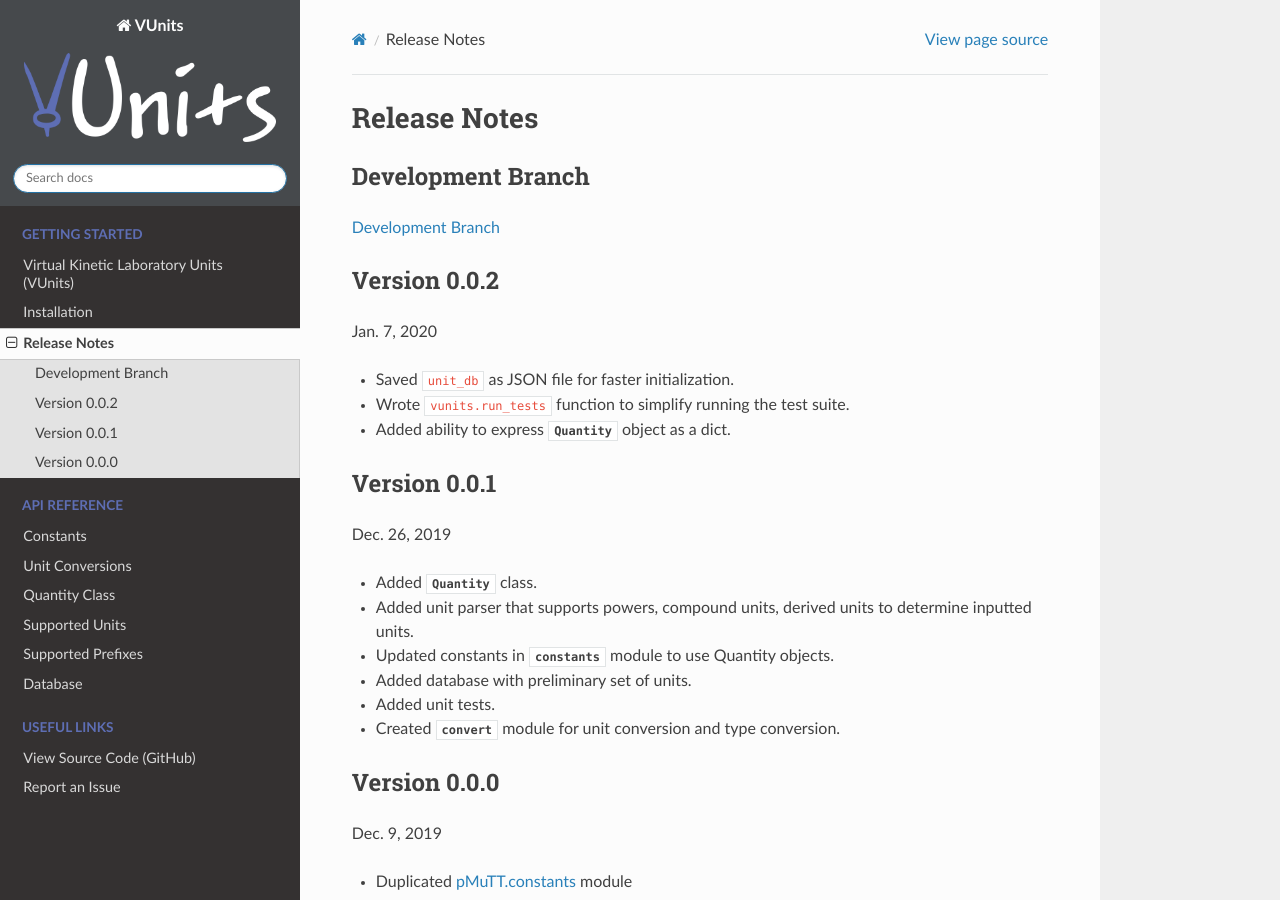
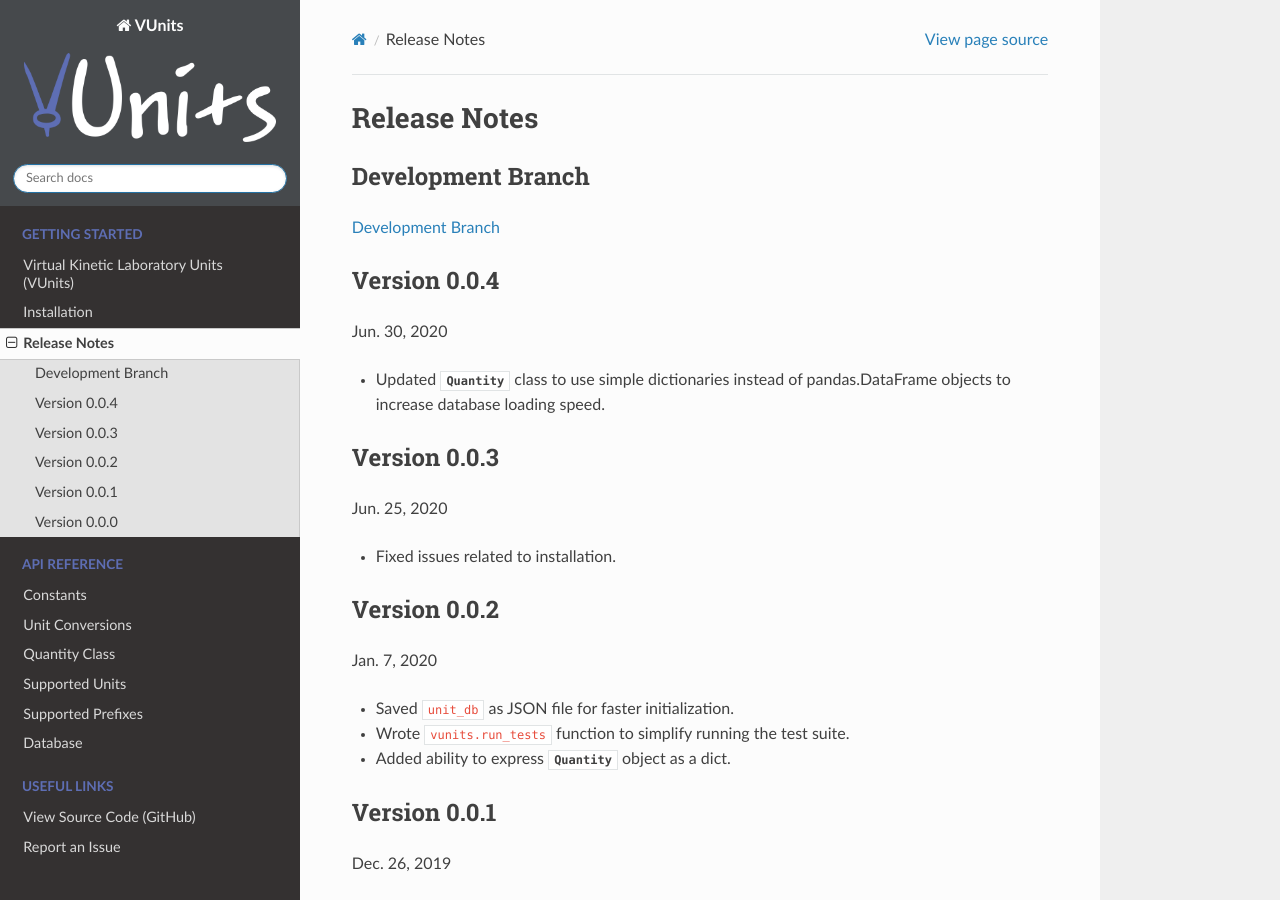
Before and after one commit to VlachosGroup/vunits, a Sphinx documentation site: the page built from docs/source/release_notes.rst, in a window 1280 px wide and 900 px high. Built offline with Sphinx 7.4.7 and the Read the Docs theme 2.0.0, drawn with Linux system fonts in a browser that asks for light colours.

Commit message:
Updated documentation and version number

```diff
--- a/README.rst
+++ b/README.rst
@@ -25,7 +25,7 @@ Dependencies
 
 -  Python3
 -  `Numpy`_: Used for vector and matrix operations
--  `Pandas`_: Used to represent unit dimensions of Quantity objects
+-  `Pandas`_: (Optional) Used by testing suite to read Excel spreadsheets
 -  `xlrd`_: (Optional) Used by testing suite to read Excel spreadsheets
 
 Getting Started
--- a/docs/source/conf.py
+++ b/docs/source/conf.py
@@ -26,7 +26,7 @@ author = 'Vlachos Research Group'
 # The short X.Y version
 version = ''
 # The full version, including alpha/beta/rc tags
-release = '0.0.3'
+release = '0.0.4'
 
 
 # -- General configuration ---------------------------------------------------
--- a/docs/source/release_notes.rst
+++ b/docs/source/release_notes.rst
@@ -6,6 +6,19 @@ Release Notes
 Development Branch
 ------------------
 `Development Branch`_
+
+Version 0.0.4
+-------------
+Jun. 30, 2020
+
+- Updated :class:`~vunits.quantity.Quantity` class to use simple dictionaries
+  instead of pandas.DataFrame objects to increase database loading speed.
+
+Version 0.0.3
+-------------
+Jun. 25, 2020
+
+- Fixed issues related to installation.
 
 Version 0.0.2
 -------------
--- a/setup.py
+++ b/setup.py
@@ -15,7 +15,7 @@ with open('README.rst', 'r') as fh:
 
 setuptools_info = {
 	'name': 'VUnits',
-	'version': '0.0.3',
+	'version': '0.0.4',
 	'author': 'Vlachos Research Group',
 	'author_email': 'vlachos@udel.edu',
 	'description': 'Virtual Kinetic Laboratory Units (VUnits)',
--- a/vunits/__init__.py
+++ b/vunits/__init__.py
@@ -7,7 +7,7 @@
 # present, too:
 #
 name = 'vunits'
-__version__ = '0.0.3'
+__version__ = '0.0.4'
 
 import os
 
```
Also changed, not shown: 1 other file.
